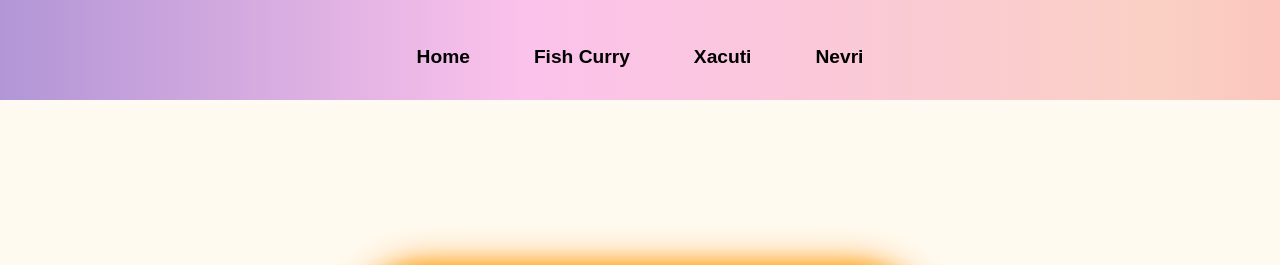
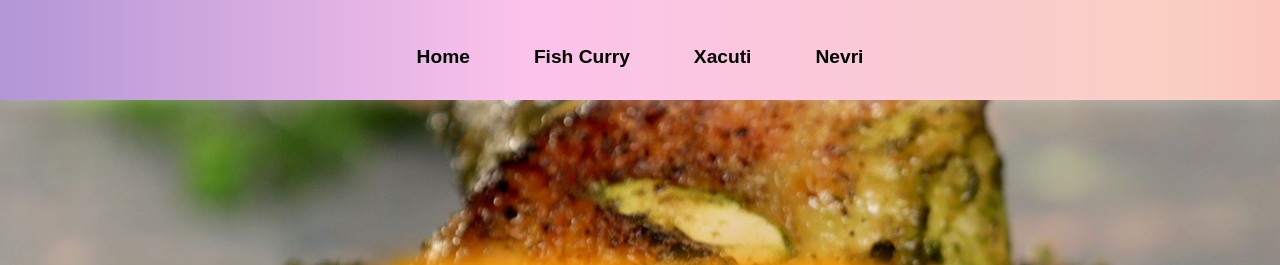
Before and after one commit to Epicmohit/Goanculturalfood, a plain HTML site: page chickencafreal.html in a window 1280 px wide. Shown: the top 265 px of the page. Drawn offline with Linux system fonts and the light colour scheme.

Commit message:
Update chickencafreal.css

```diff
--- a/chickencafreal.css
+++ b/chickencafreal.css
@@ -12,7 +12,7 @@ body {
 
 /* Glowing Header Banner */
 .glow-banner {
-  background: url('īmage/Chicken-Cafreal-Square-2.jpg') no-repeat center center/cover;
+  background: url('image/Chicken-Cafreal-Square-2.jpg') no-repeat center center/cover;
   height: 60vh;
   display: flex;
   align-items: center;
```
